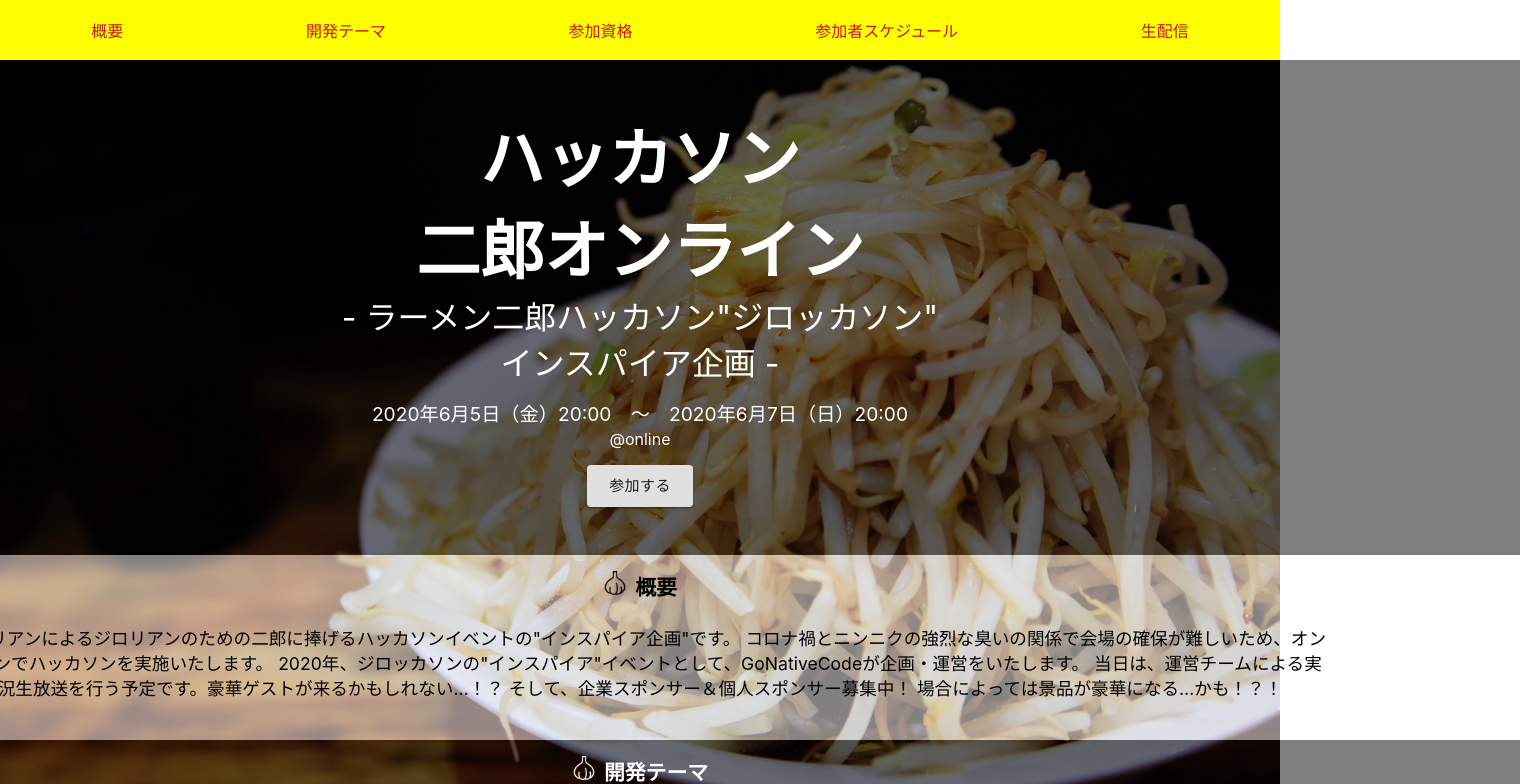
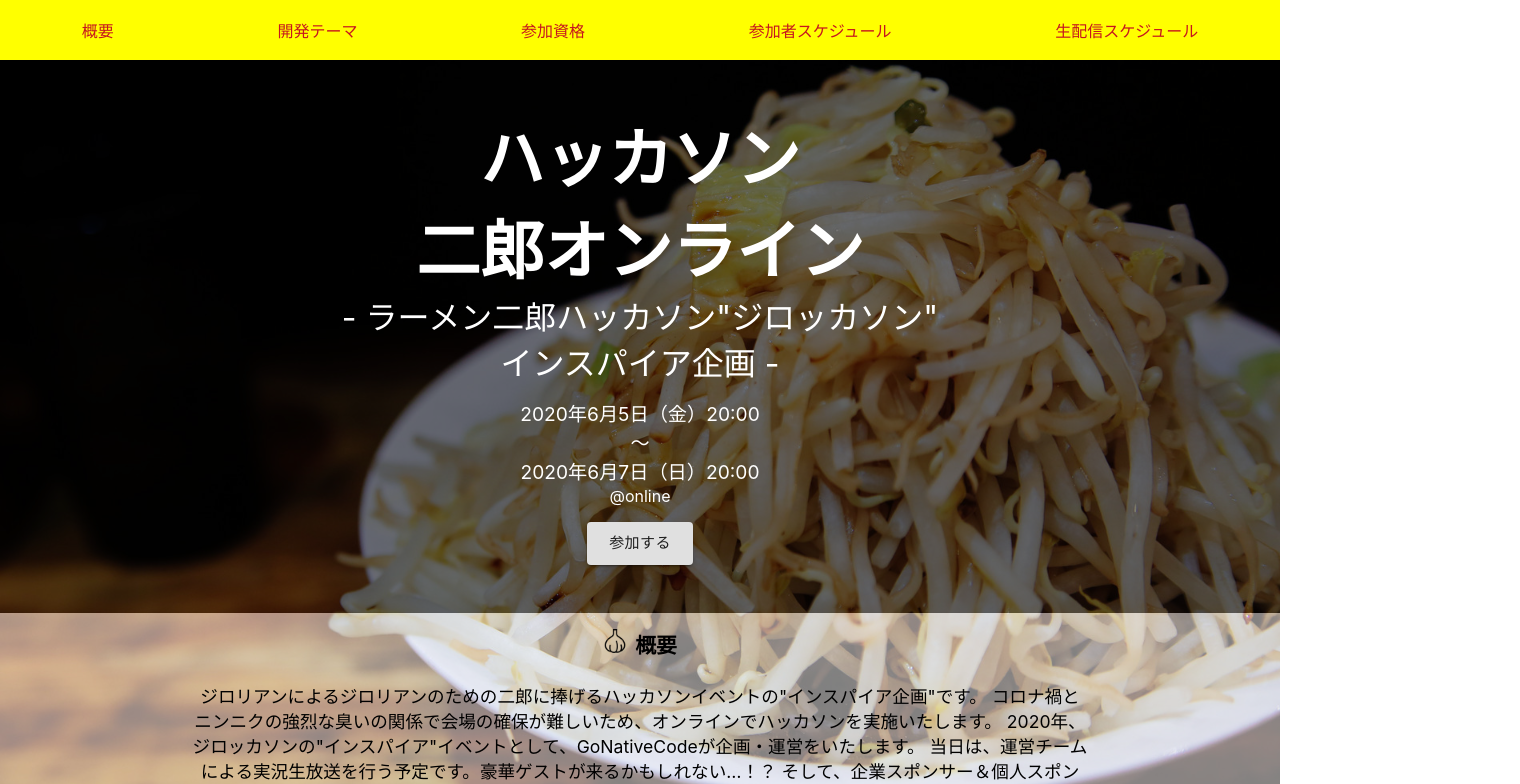
Before and after one commit to matsumana07384/jiro-hackthon-2020, a Next.js app: page / in a window 1280 px wide. Shown: the top 784 px of the page, 1520 px wide, since content can reach past the window. Built offline with nearby package versions, Linux system fonts and the light colour scheme.

Commit message:
modify typo and layout

```diff
--- a/components/Header.js
+++ b/components/Header.js
@@ -7,7 +7,7 @@ export default function Header() {
       <div><a class="link" href="#theme">開発テーマ</a></div>
       <div><a class="link" href="#qualification">参加資格</a></div>
       <div><a class="link" href="#schedule">参加者スケジュール</a></div>
-      <div><a class="link" href="#live">生配信</a></div>
+      <div><a class="link" href="#live">生配信スケジュール</a></div>
     </header>
     <style jsx>{`
       header {
@@ -23,6 +23,7 @@ export default function Header() {
       .container {
         align-items: center;
         display: flex;
+        flex-wrap: wrap;
         justify-content: space-around;
         height: 60px;
       }
--- a/pages/index.js
+++ b/pages/index.js
@@ -33,7 +33,9 @@ export default function Home() {
               インスパイア企画 -
             </p>
             <p className="date">
-              2020年6月5日（金）20:00　〜　2020年6月7日（日）20:00
+              2020年6月5日（金）20:00<br></br>
+              〜<br></br>
+              2020年6月7日（日）20:00
             </p>
             <p>@online</p>
             <p className="button">
@@ -55,7 +57,7 @@ export default function Home() {
               2020年、ジロッカソンの"インスパイア"イベントとして、GoNativeCodeが企画・運営をいたします。
               当日は、運営チームによる実況生放送を行う予定です。豪華ゲストが来るかもしれない…！？
               そして、企業スポンサー＆個人スポンサー募集中！
-              場合によっては景品が豪華になる…かも！？！
+              場合によっては景品が豪華になる…かも！？！<br></br>優勝賞品は、ニンニク1年分です！
             </p>
           </div>
           <div className="section black" id="theme">
@@ -206,7 +208,7 @@ export default function Home() {
         .hero {
           background-color: rgba(0,0,0,0.5);
           color: #ffffff;
-          padding: 3rem 15rem;
+          padding: 3rem 0;
           width: 100vw;
         }
         table {
```
